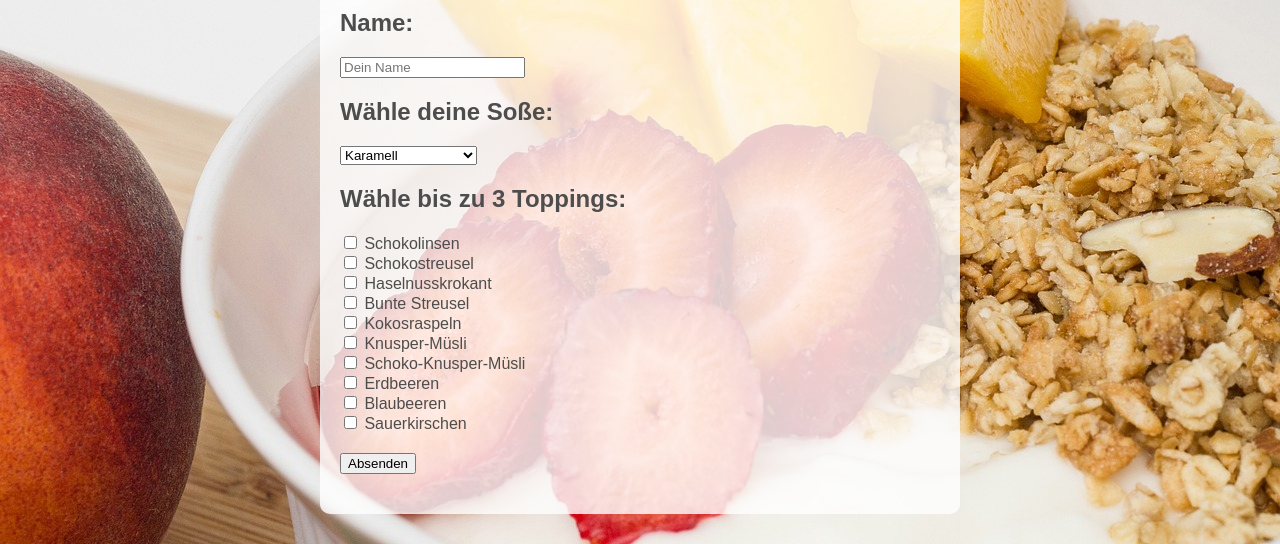
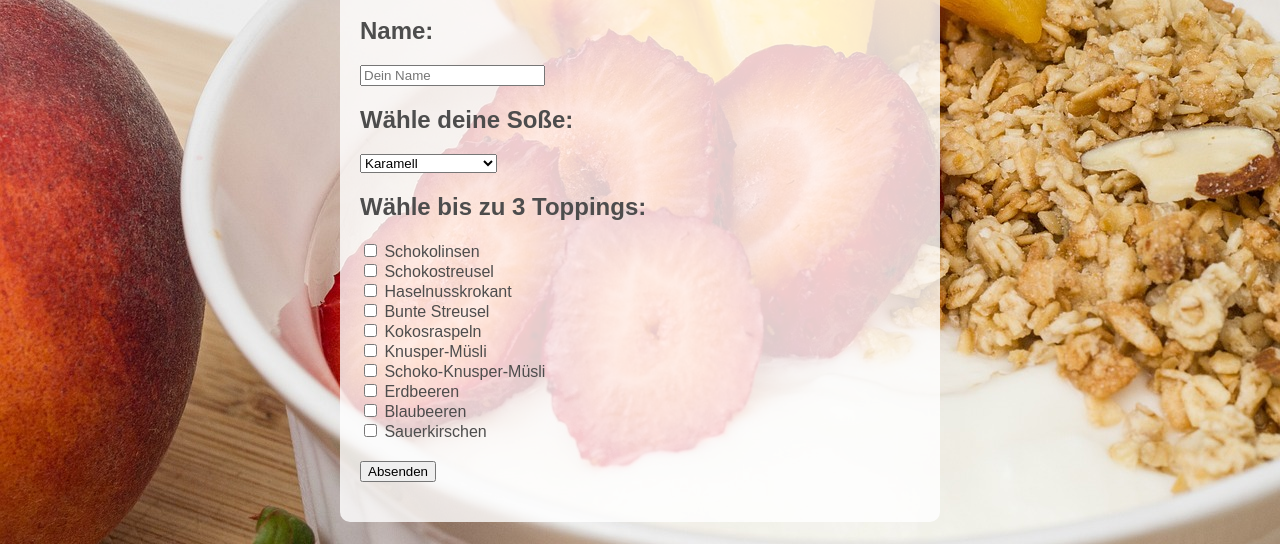
Before and after one commit to jovana-a/frozen, a plain HTML site: page index.html in a window 1280 px wide. Shown: the part 256-800 px from the top of the page. Drawn offline with Linux system fonts and the light colour scheme.

Commit message:
Update index.html

```diff
--- a/index.html
+++ b/index.html
@@ -9,14 +9,23 @@
             font-family: Arial, sans-serif;
             background-image: url('messe.jpg');
             background-size: cover;
+            background-attachment: fixed;
+            background-position: center;
             color: #4D4D4D;
+            margin: 0;
+            padding: 0;
+            height: 100vh;
+            display: flex;
+            justify-content: center;
+            align-items: center;
         }
         .container {
+            width: 90%;
             max-width: 600px;
-            margin: auto;
             padding: 20px;
             background: rgba(255, 255, 255, 0.8);
             border-radius: 10px;
+            box-sizing: border-box;
         }
         .section {
             margin-bottom: 20px;
```
